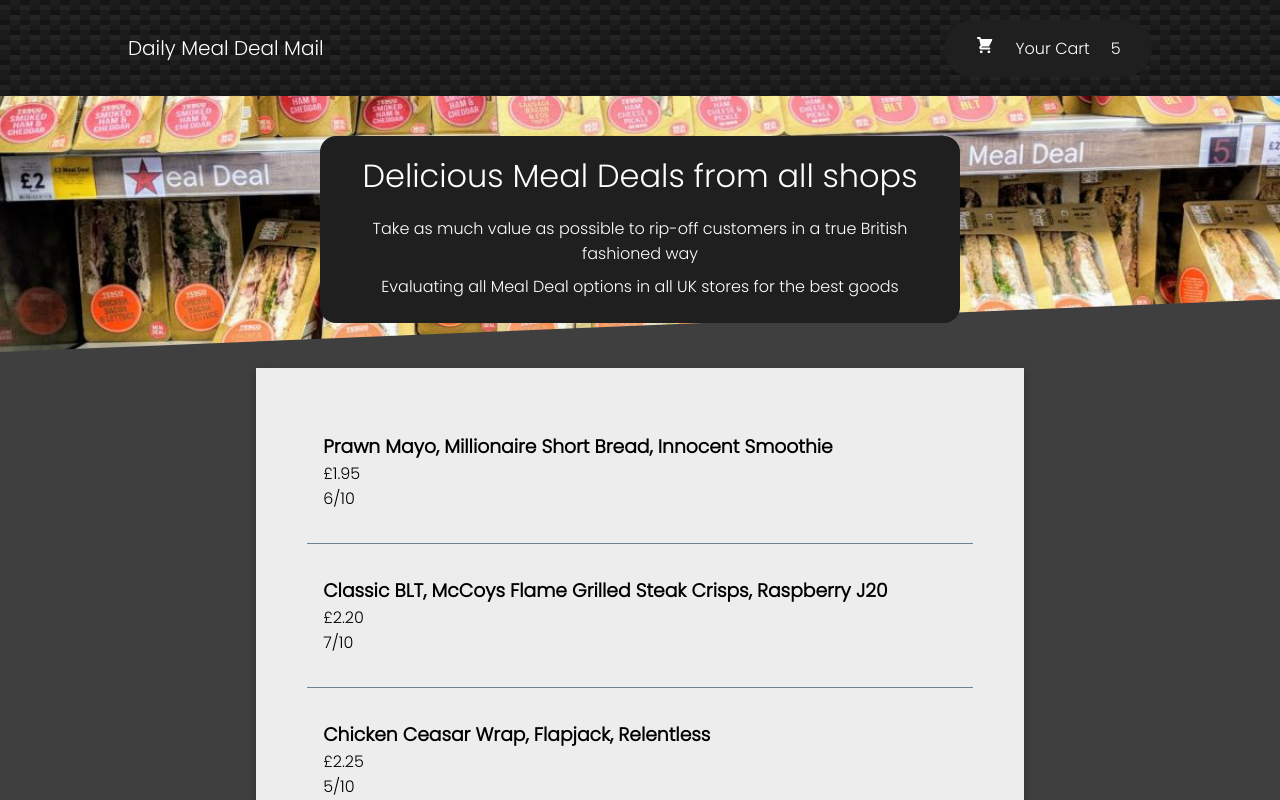
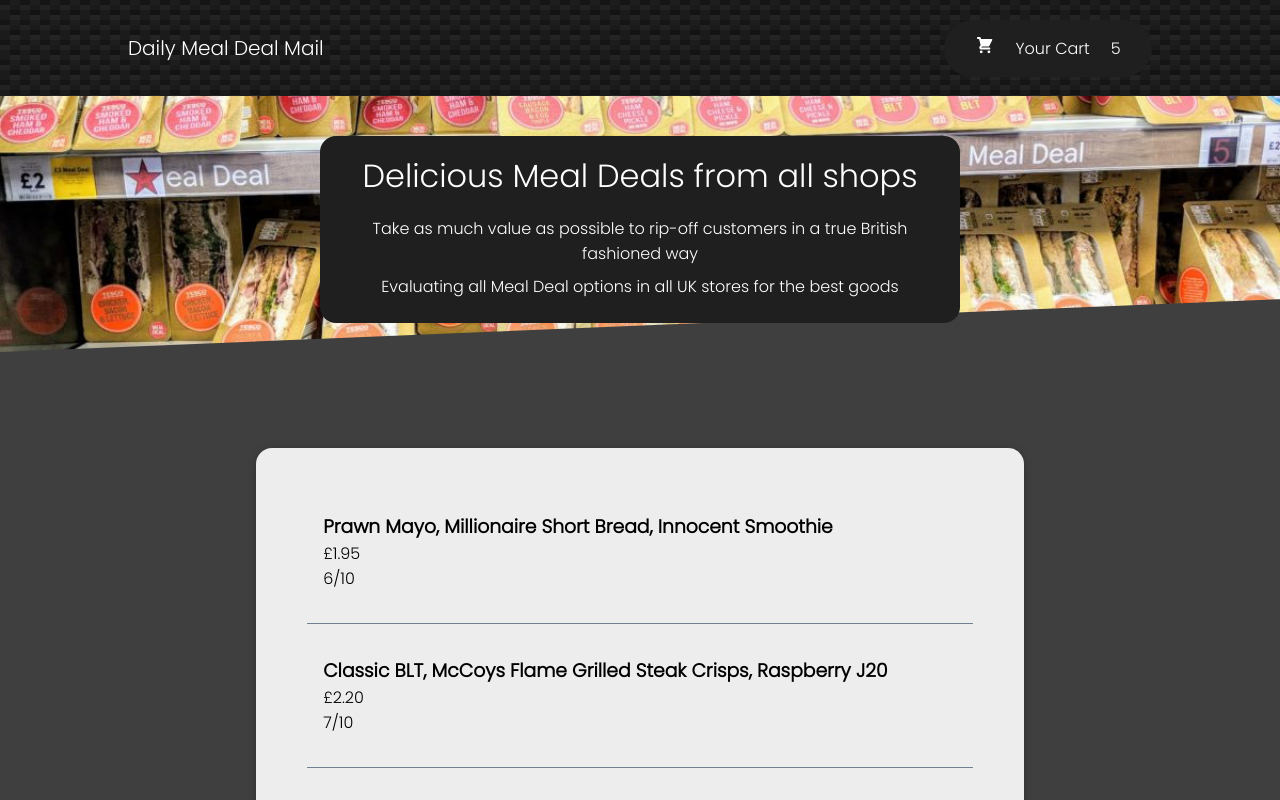
Before and after one commit to Shoozle/react-food-order-app, a React (Create React App) app: page / in a window 1280 px wide. Shown: the top 800 px of the page. Built offline with nearby package versions, Linux system fonts and the light colour scheme.

Commit message:
CSS header margin added

```diff
--- a/src/components/Layout/Header.module.css
+++ b/src/components/Layout/Header.module.css
@@ -31,6 +31,7 @@
     width: 100%;
     z-index: -1;
     height: 22rem;
+    margin-bottom: 6rem;
 }
 
 .main-image img{
--- a/src/components/UI/Card.module.css
+++ b/src/components/UI/Card.module.css
@@ -3,4 +3,5 @@
     margin: 0 auto;
     padding: 1rem;
     box-shadow: 0 2px 8px rgba(0, 0, 0, 0.25);
+    border-radius: 1rem;
 }
```
